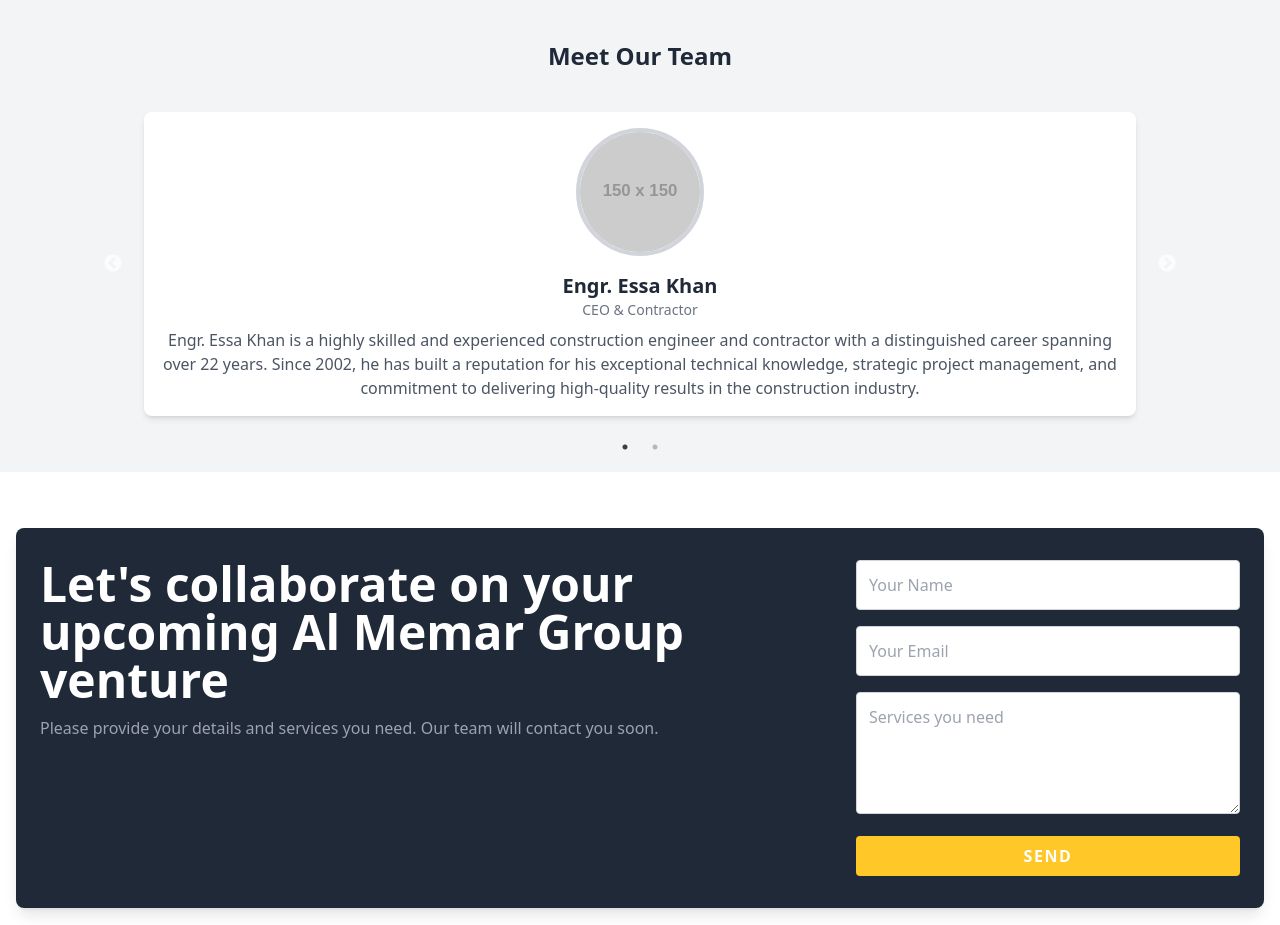
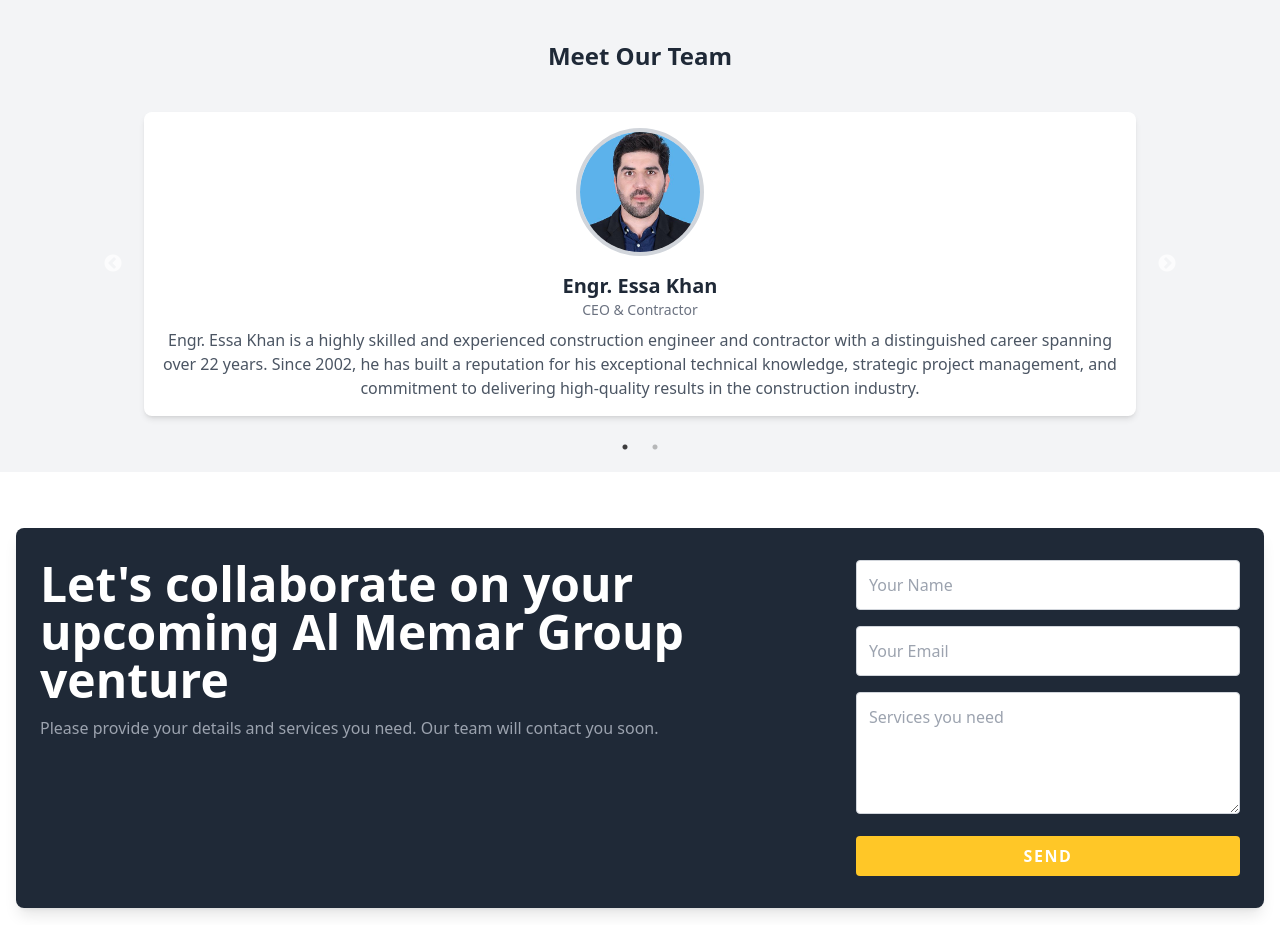
Before and after one commit to kaashe/alMemarGroup, a React (Vite) app: page / in a window 1280 px wide. Shown: the part 4640-5565 px from the top of the page. Built offline with nearby package versions, Linux system fonts and the light colour scheme.

Commit message:
yousuf added

```diff
--- a/src/components/MainBodies/MainBodies.jsx
+++ b/src/components/MainBodies/MainBodies.jsx
@@ -3,7 +3,7 @@
 import 'slick-carousel/slick/slick.css';
 import 'slick-carousel/slick/slick-theme.css';
 import { useTranslation } from 'react-i18next';
-
+import yousuf from "../../assets/yousuf.jpeg";
 const MainBodies = () => {
     const { t } = useTranslation();
 
@@ -13,7 +13,7 @@
             nameKey: 'team.ceo.name',
             designationKey: 'team.ceo.designation',
             descriptionKey: 'team.ceo.description',
-            image: 'https://via.placeholder.com/150', //
+            image: yousuf, //
         },
         {
             id: 3,
```
Also changed, not shown: src/assets/yousuf.jpeg (added).
